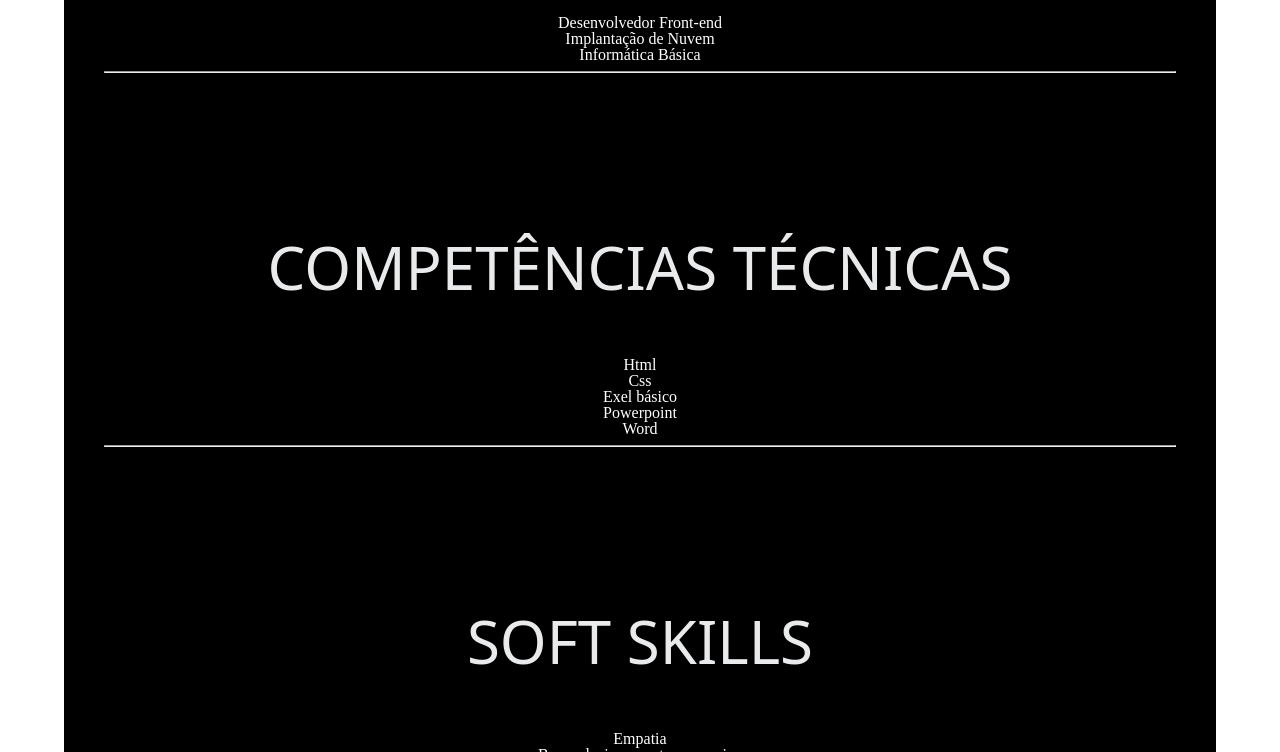
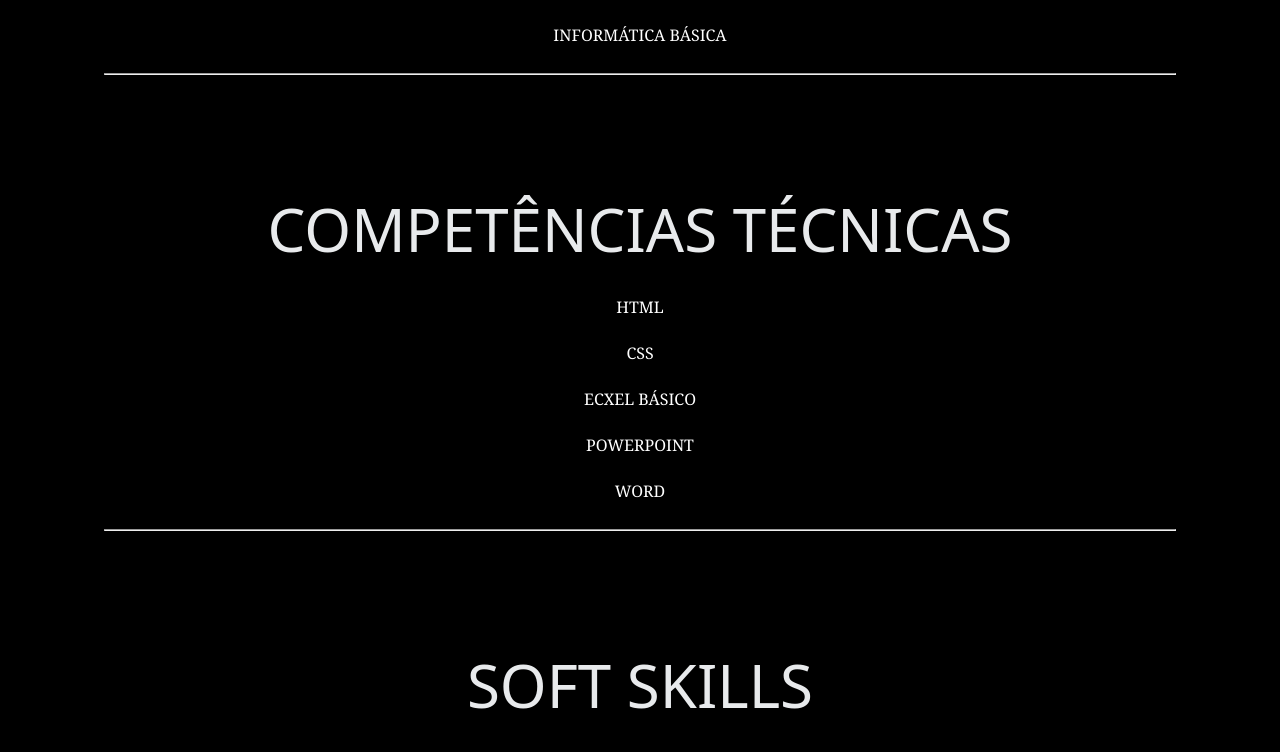
Before and after one commit to allanbez/meu-curriculo, a plain HTML site: page index.html in a window 1280 px wide. Shown: the part 677-1429 px from the top of the page. Drawn offline with Linux system fonts and the light colour scheme; a web font is replaced by a local one.

Commit message:
atualizando meu curriculo

```diff
--- a/index.css
+++ b/index.css
@@ -48,10 +48,10 @@ h1{
     .titulo-secao{
         text-transform: uppercase;
         font-family: "Honk", system-ui;
-       font-size: 2rem ;
-       margin: 1rem;
-       padding: 1rem;
-       border: 1px;
+       font-size: 2rem;
+       margin: 10px;
+       padding: 10px;
+       border: 1rem;
 
     }
     section#nome{
@@ -59,4 +59,20 @@ h1{
     }
     li{
         line-height: 1,5;
+        margin: 1rem 0;
     }
+    h3,h1,li{
+        font-size: 1,5rem;
+        font-weight: 300;
+        text-transform: uppercase;
+    }
+    li,h3{
+        font-family:Cambria, Cochin, Georgia, Times, 'Times New Roman', serif;
+    }
+    h1{
+        font-size: 2rem ;
+        text-shadow: wheat;
+    }
+    body{
+        background-color: black;
+    }
--- a/index.html
+++ b/index.html
@@ -55,7 +55,7 @@
 
         <li> Css</li>
 
-        <li>Exel básico</li>
+        <li>Ecxel básico</li>
 
         <li> Powerpoint</li>
 
@@ -74,7 +74,6 @@
 
         <ul>
 
-            <li>Empatia</li>
 
             <li> Bom relacionamento em equipe</li>
 
```
